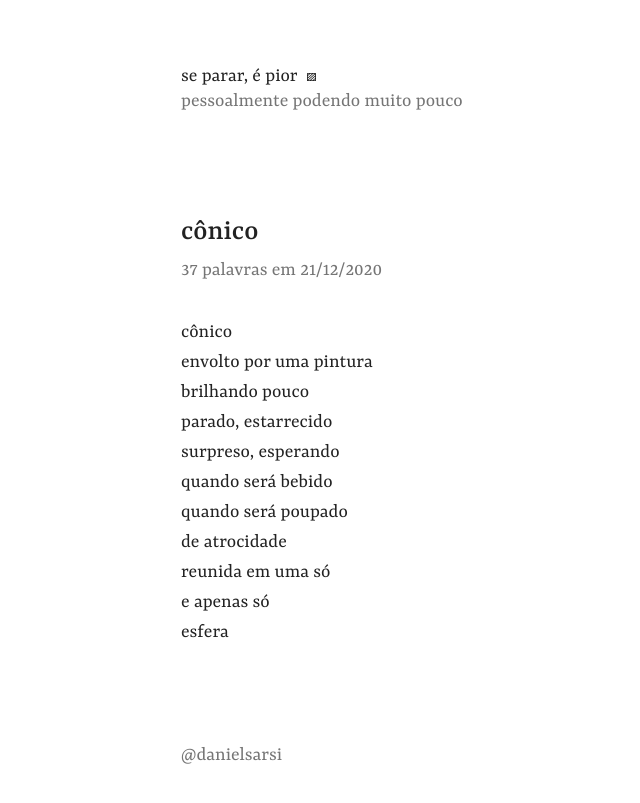
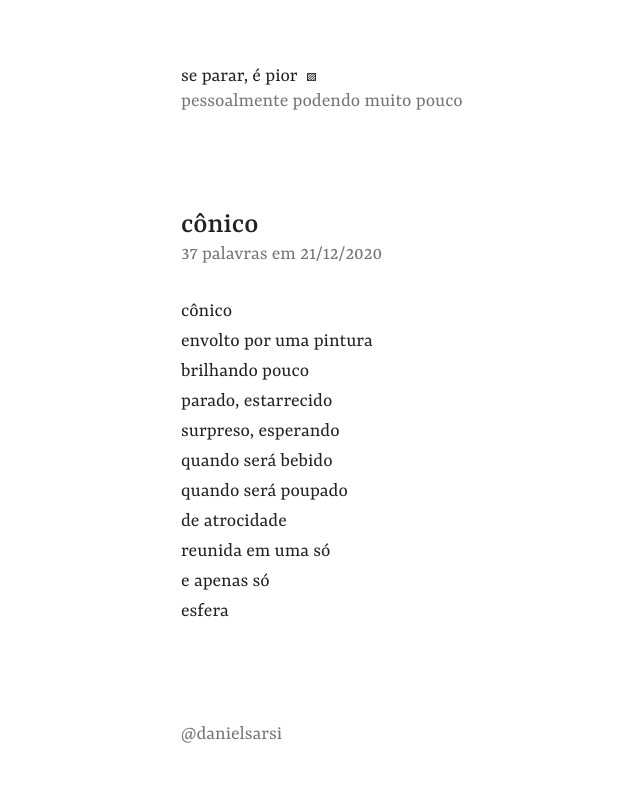
Before and after one commit to danielsarsi/se-parar-e-pior, a Jekyll site: the page built from textos/_posts/2020-12-21-conico.md, in a window 1280 px wide. Shown: the top 803 px of the page, without its empty margins (171-811 px from the left). Built offline with Jekyll 4.4.1, drawn with Linux system fonts in a browser that asks for light colours; Markdown is read by kramdown in place of the engine named in the settings.

Commit message:
pequena alteração visual

```diff
--- a/assets/css/index.css
+++ b/assets/css/index.css
@@ -183,6 +183,7 @@ article {
 }
 
 article header {
+  line-height: 1;
   color: var(--cinza);
   margin: 2rem 0;
 }
@@ -213,6 +214,7 @@ article header h1 {
   font-weight: 500;
   margin: 0;
   color: var(--texto);
+  margin-bottom: 0.25rem;
 }
 
 footer {
```
